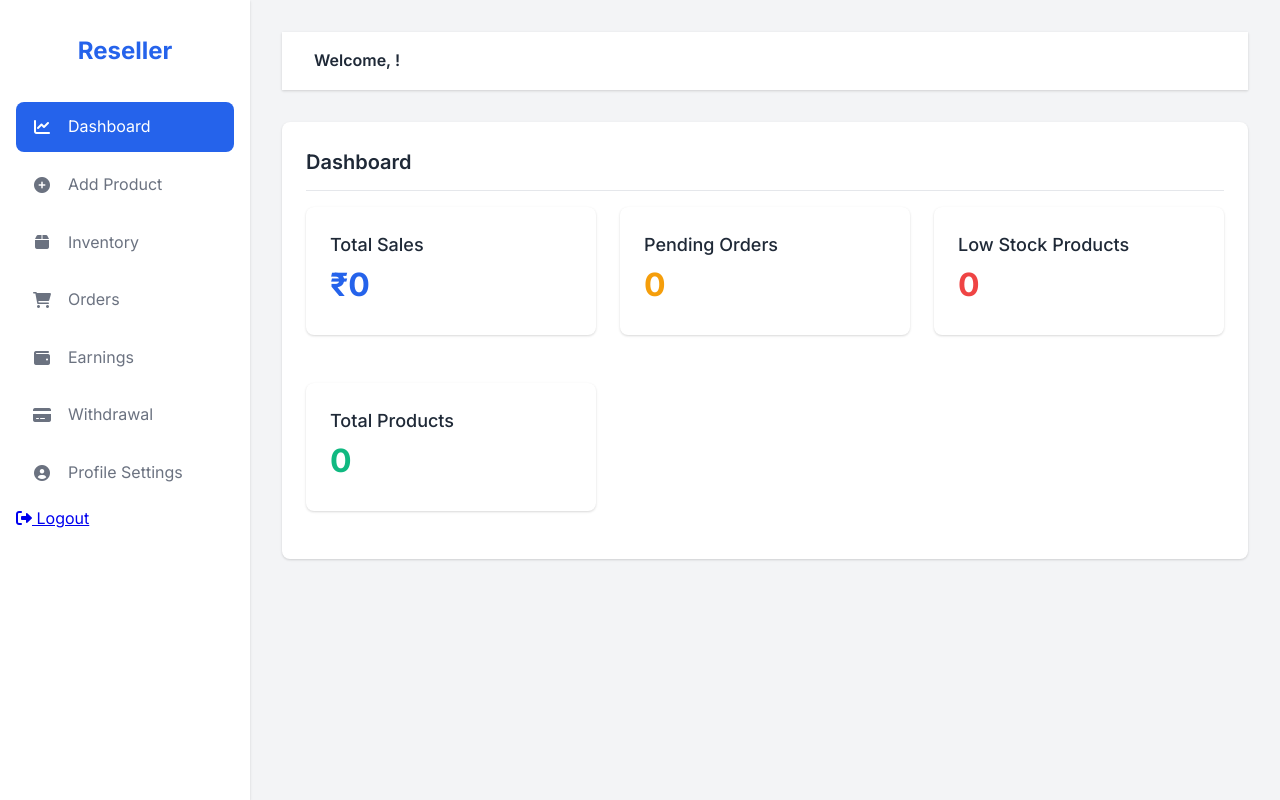
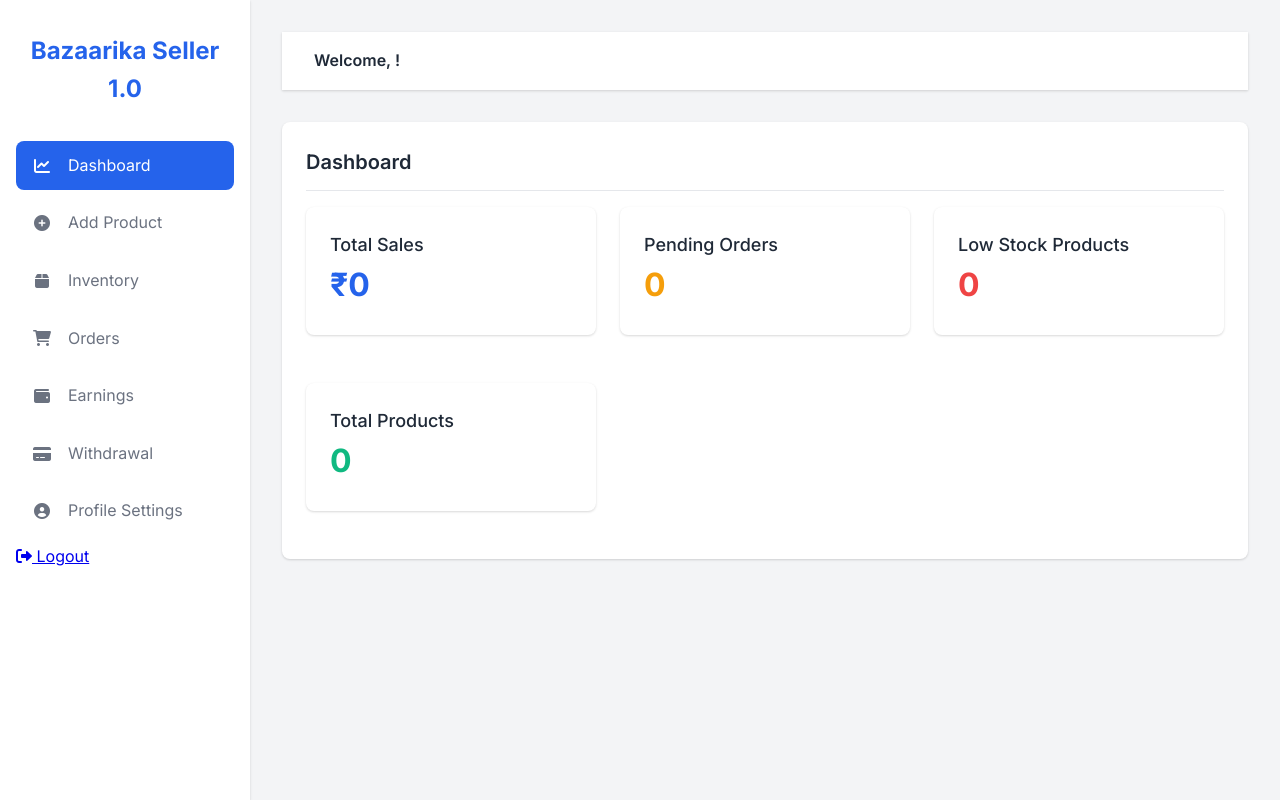
Before and after one commit to Bazaarika/Seller.bazaarika, a plain HTML site: page dashboard.html in a window 1280 px wide. Drawn offline with Linux system fonts and the light colour scheme; no server answers.

Commit message:
Update dashboard.html

```diff
--- a/dashboard.html
+++ b/dashboard.html
@@ -38,7 +38,7 @@
     <div id="toast-container" class="toast-container"></div>
     <div class="dashboard-container">
         <aside class="sidebar" id="sidebar">
-            <div class="sidebar-header">Reseller</div>
+            <div class="sidebar-header">Bazaarika Seller 1.0</div>
             <nav class="sidebar-nav">
                 <a href="dashboard.html" class="nav-link active"><i class="fas fa-chart-line"></i> Dashboard</a>
                 <a href="add-product.html" class="nav-link"><i class="fas fa-plus-circle"></i> Add Product</a>
```
